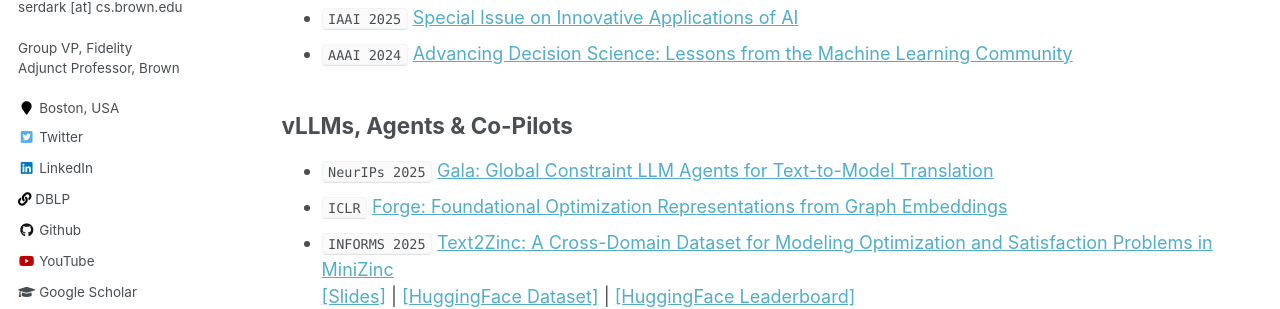
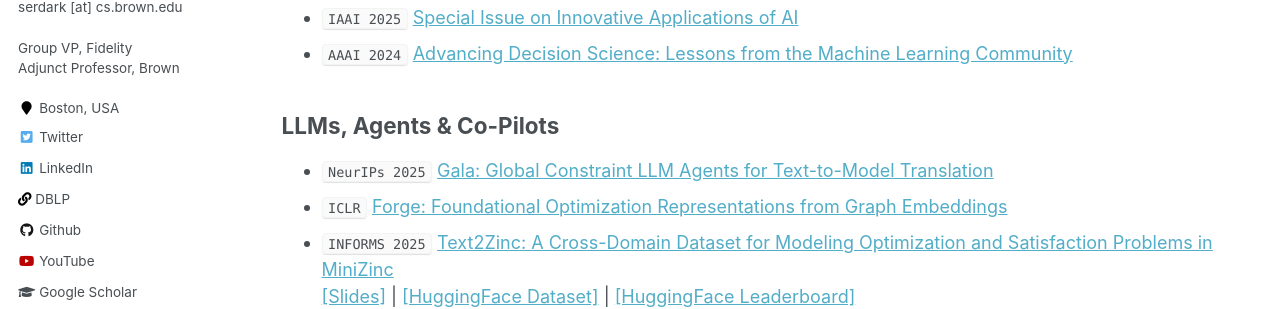
Before and after one commit to skadio/skadio.github.io, a Jekyll site: the page built from _pages/publications.md, in a window 1280 px wide and 900 px high. Shown: the part 357-666 px from the top of the window. Built offline with Jekyll 4.4.1, drawn with Linux system fonts in a browser that asks for light colours.

Commit message:
Update publications.md

```diff
--- a/_pages/publications.md
+++ b/_pages/publications.md
@@ -31,7 +31,7 @@ author_profile: true
 * `AAAI 2024` [Advancing Decision Science: Lessons from the Machine Learning Community](https://osullivan.ucc.ie/CPML2025/papers/kadioglu.pdf)
 
 
-## vLLMs, Agents & Co-Pilots
+## LLMs, Agents & Co-Pilots
 * `NeurIPs 2025` [Gala: Global Constraint LLM Agents for Text-to-Model Translation](https://arxiv.org/pdf/2509.08970)
 * `ICLR` [Forge: Foundational Optimization Representations from Graph Embeddings](https://arxiv.org/pdf/2508.20330)
 * `INFORMS 2025` [Text2Zinc: A Cross-Domain Dataset for Modeling Optimization and Satisfaction Problems in MiniZinc](https://arxiv.org/abs/2503.10642)<br>
```
